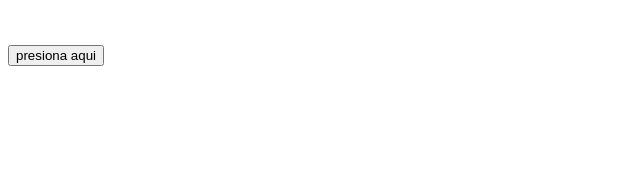
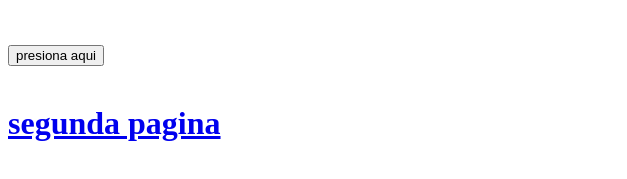
Before and after one commit to AngelVelez789/Proyec-Html, a plain HTML site: page index.html in a window 1280 px wide. Shown: the part 427-606 px from the top of the page, 0-627 px from the left. Drawn offline with Linux system fonts and the light colour scheme.

Commit message:
segunda pag

```diff
--- a/index.html
+++ b/index.html
@@ -29,6 +29,7 @@
 <center><img src="./descarga1.png.jpg" style="width: 600px;"></center>
 
 
+<a href="Second.html"> segunda pagina</a>
 
 
 
```
